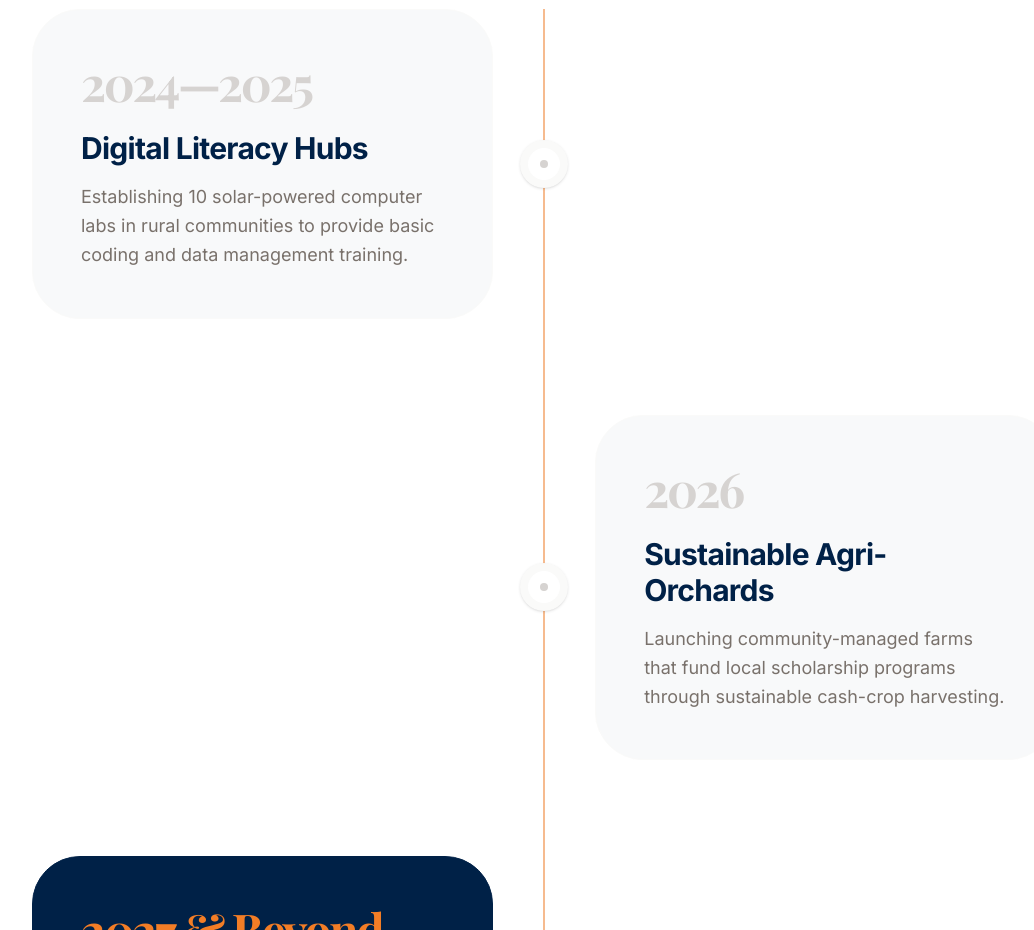
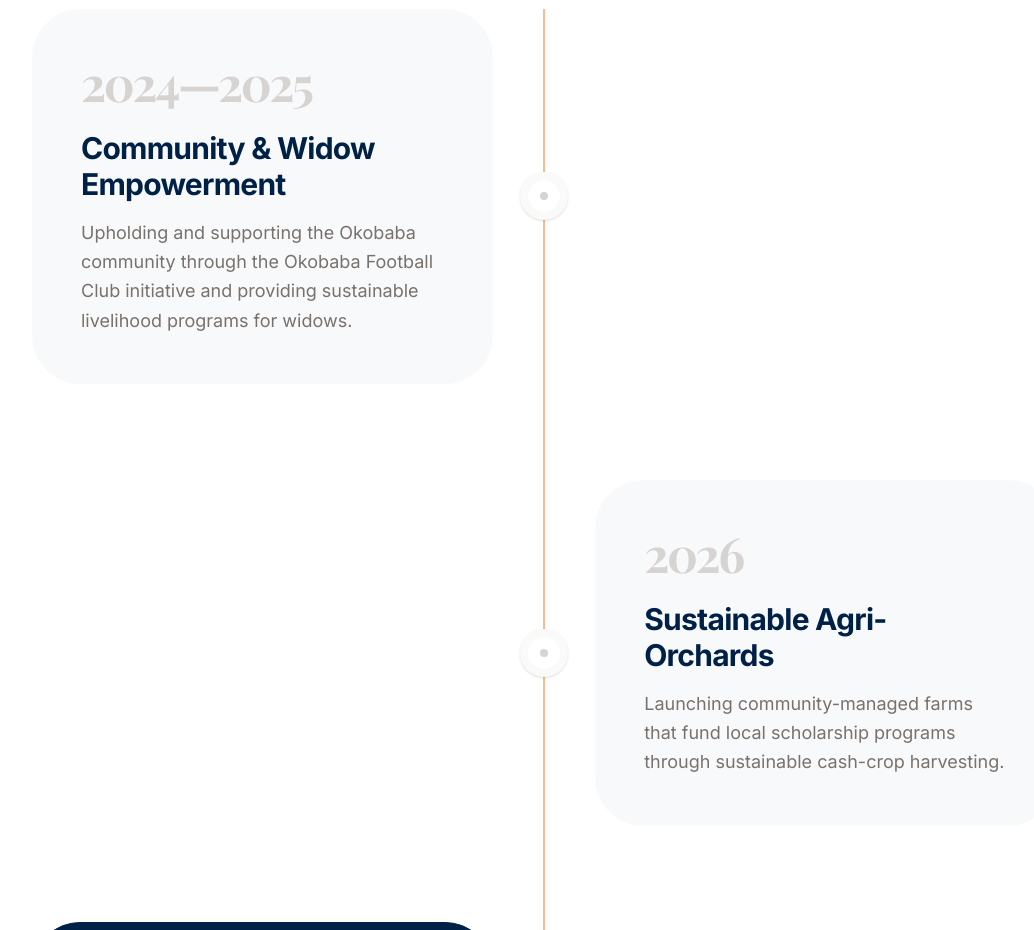
Before and after one commit to GIDDYBOBO/Abati-organization, a React (Vite) app: page / in a window 1280 px wide. Shown: the part 5620-6550 px from the top of the page, without its empty margins (96-1130 px from the left). Built offline with nearby package versions, Linux system fonts and the light colour scheme; a web font is replaced by a local one.

Commit message:
feat: Update roadmap with new initiatives
The roadmap has been updated to reflect the foundation's evolving strategic focus, highlighting new community and widow empowerment programs alongside existing digital literacy and future agricultural projects.

```diff
--- a/src/App.tsx
+++ b/src/App.tsx
@@ -91,7 +91,7 @@ const NGO_DETAILS = {
     }
   ],
   roadmap: [
-    { year: "2024—2025", title: "Digital Literacy Hubs", desc: "Establishing 10 solar-powered computer labs in rural communities to provide basic coding and data management training." },
+    { year: "2024—2025", title: "Community & Widow Empowerment", desc: "Upholding and supporting the Okobaba community through the Okobaba Football Club initiative and providing sustainable livelihood programs for widows." },
     { year: "2026", title: "Sustainable Agri-Orchards", desc: "Launching community-managed farms that fund local scholarship programs through sustainable cash-crop harvesting." },
     { year: "2027 & Beyond", title: "Abati Leadership Institute", desc: "Construction of a premier residential academy for high-potential, low-income students focusing on ethics and governance.", isDark: true }
   ],
```
